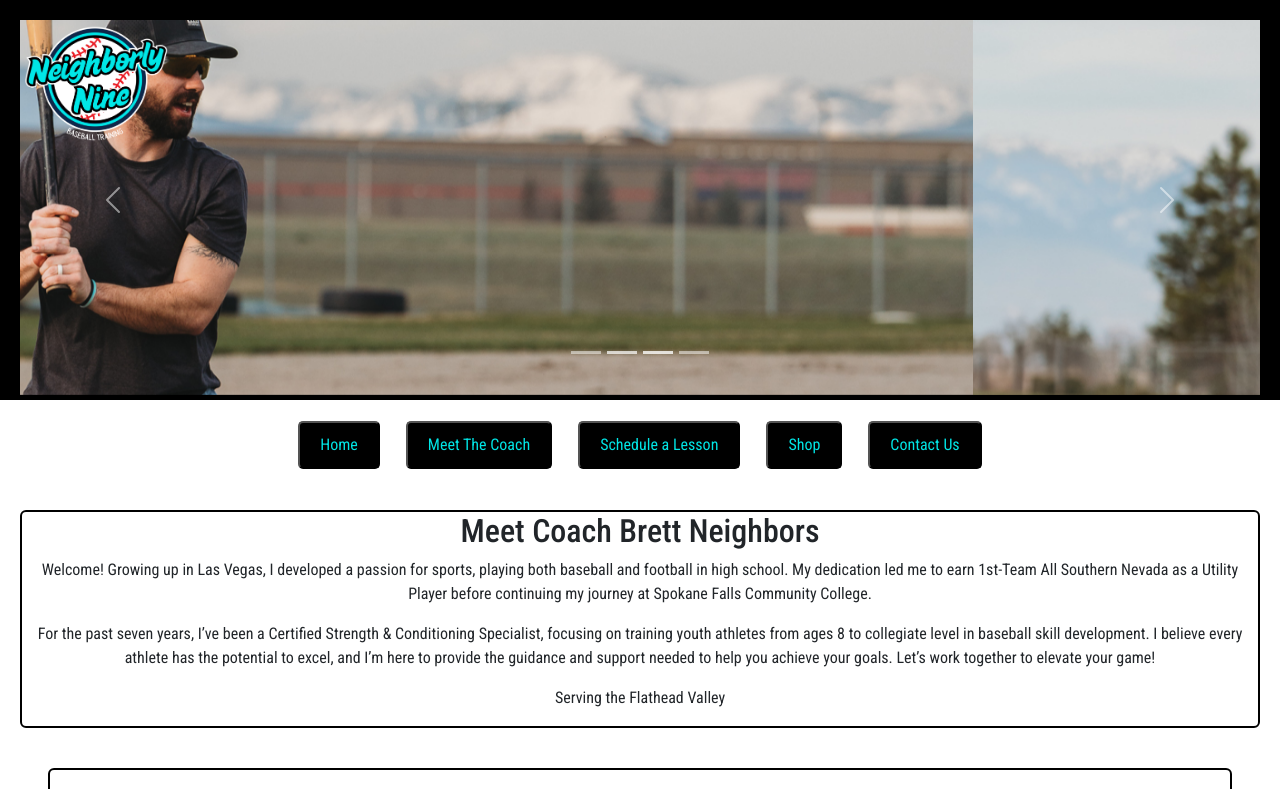
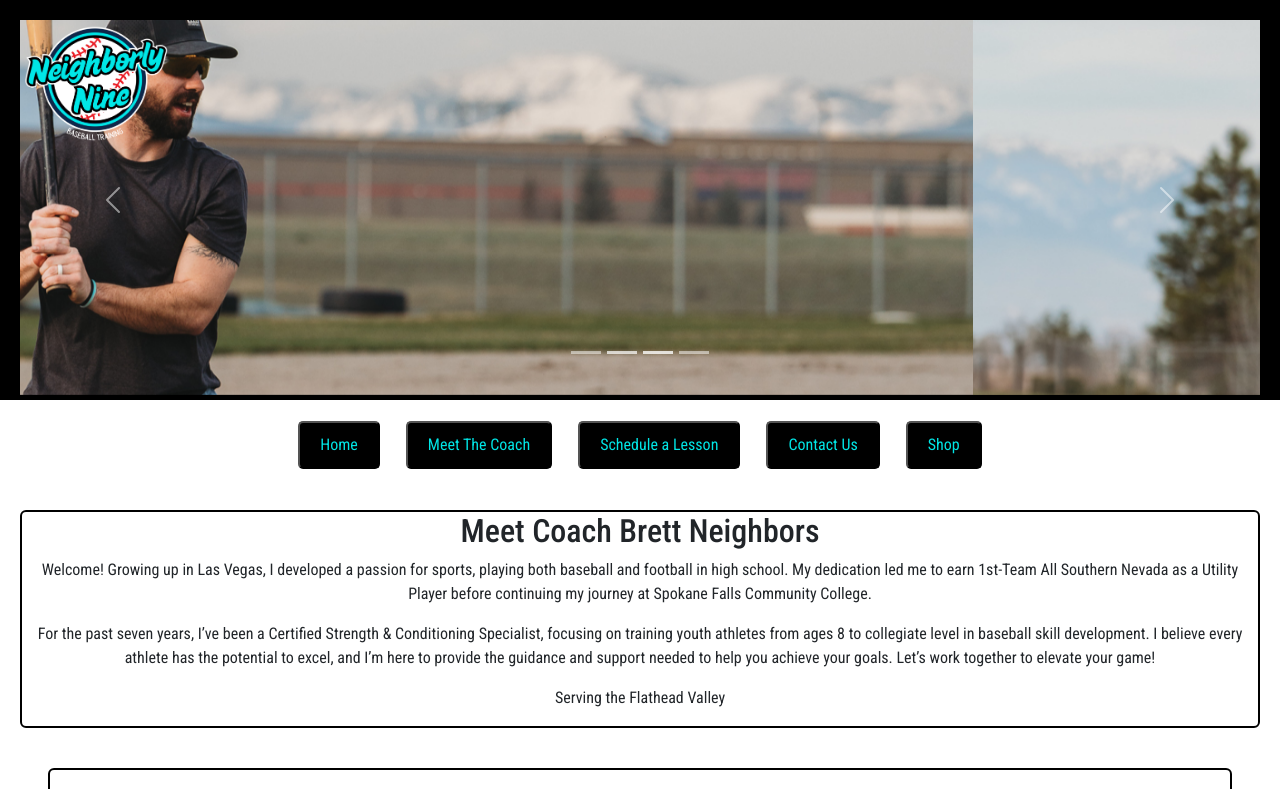
Before and after one commit to bneighbs6/baseball-site, a React (Create React App) app: page / in a window 1280 px wide. Shown: the top 789 px of the page. Built offline with nearby package versions, Linux system fonts and the light colour scheme; the HTML template or start-up script is replaced by a standard one; a web font is replaced by a local one.

Commit message:
Edit order of buttons in navigation bar

```diff
--- a/src/Components/NavigationBar.jsx
+++ b/src/Components/NavigationBar.jsx
@@ -32,19 +32,19 @@ function NavigationBar() {
             <button className="nav-btn">Schedule a Lesson</button>
           </Nav.Link>
           <Nav.Link
-            href="https://diamond-dev-apparel.printify.me/"
-            target="_blank"
-
-          >
-            <button className="nav-btn">Shop</button>
-          </Nav.Link>
-          <Nav.Link
             as={Link}
             to="contact"
             smooth={true}
             duration={1000}
           >
             <button className="nav-btn">Contact Us</button>
+          </Nav.Link>
+          <Nav.Link
+            href="https://diamond-dev-apparel.printify.me/"
+            target="_blank"
+
+          >
+            <button className="nav-btn">Shop</button>
           </Nav.Link>
         </Nav>
       </Container>
```
